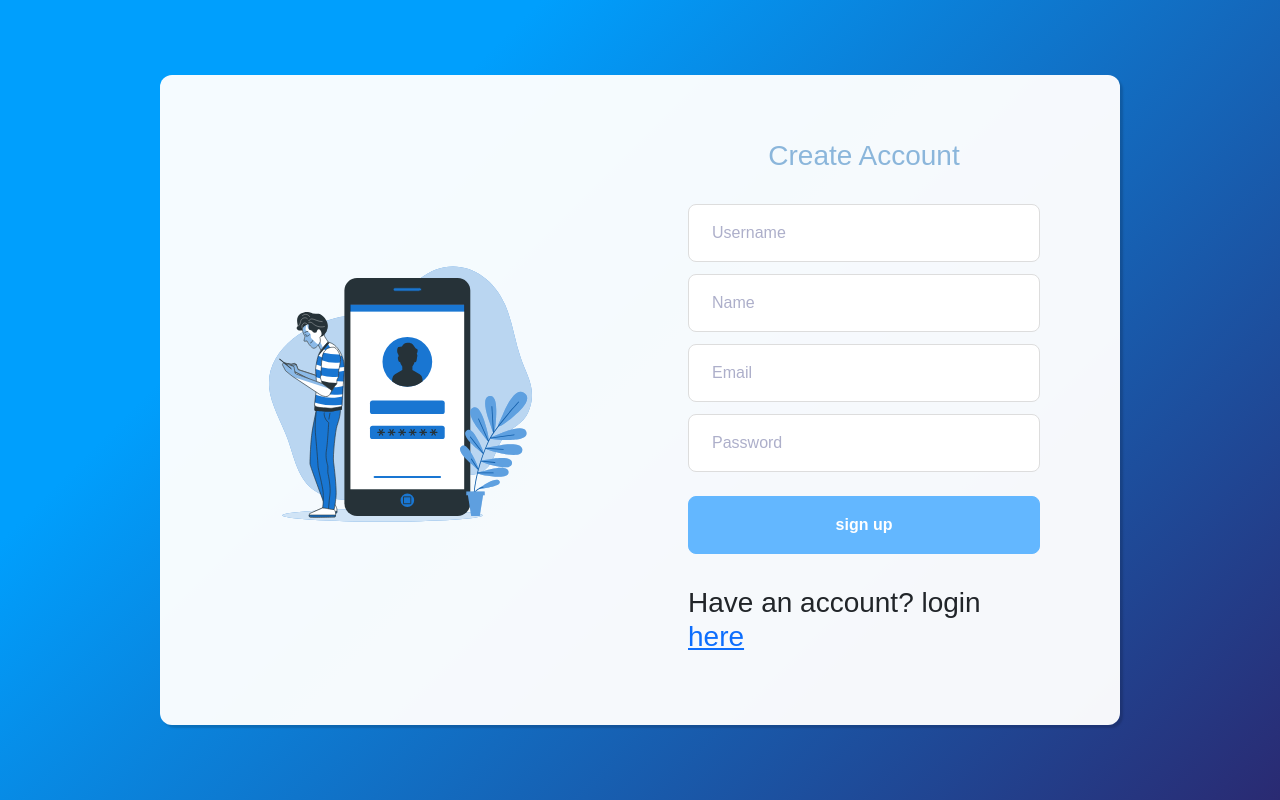
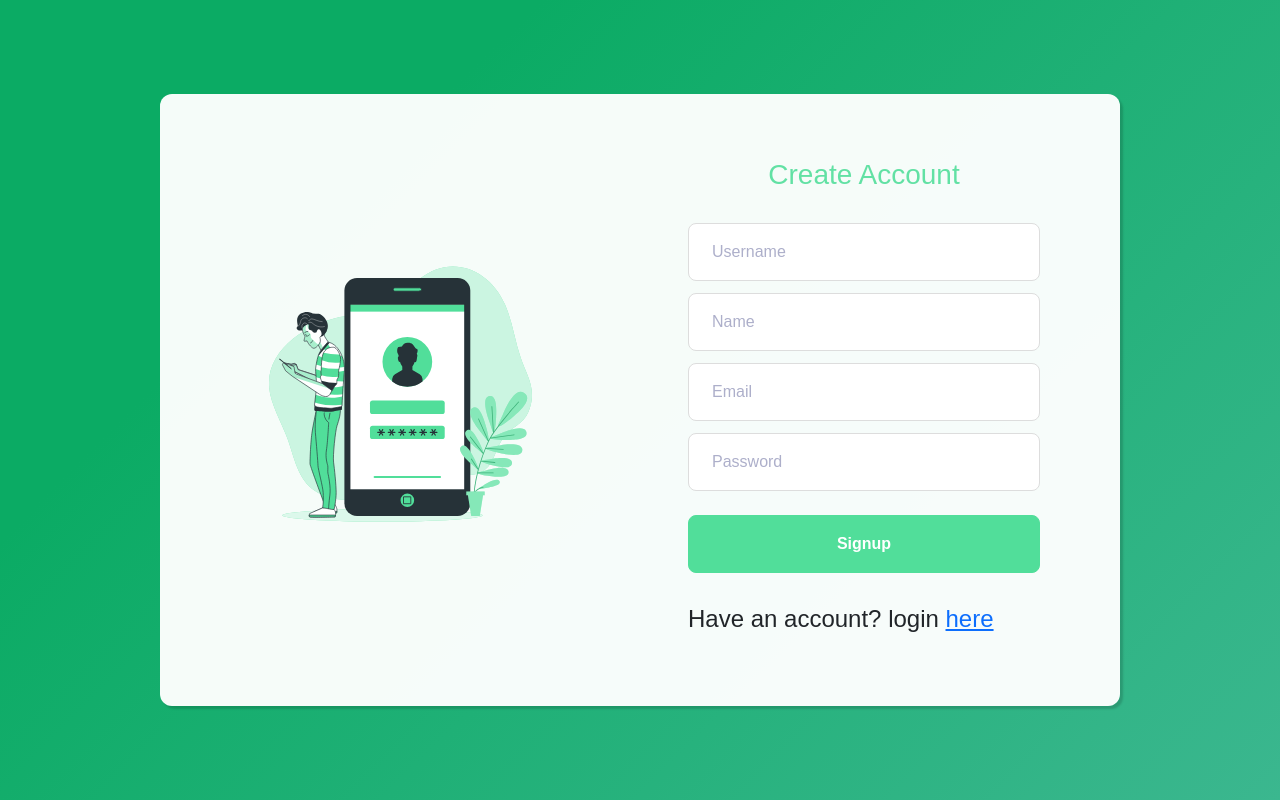
Before and after one commit to ShyrenMore/cashflow-frontend, a React (Create React App) app: page /signup in a window 1280 px wide. Built offline with nearby package versions, Linux system fonts and the light colour scheme; no server answers.

Commit message:
revamp UI for auth pages

```diff
--- a/src/pages/login/Login.js
+++ b/src/pages/login/Login.js
@@ -21,7 +21,7 @@ const Login = () => {
                 {
                     onSuccess: (data) => {
                         auth.actions.login(data.access);
-                        navigate("/");
+                        navigate("/dashboard");
                         resetForm({});
                     },
                 }
@@ -52,7 +52,7 @@ const Login = () => {
                                 aria-autocomplete="none"
                                 value={values.email}
                             />
-                            <span>Username or Email</span>
+                            <span>Username</span>
                         </div>
                         <div className="form_row">
                             <input
@@ -73,7 +73,7 @@ const Login = () => {
                         <div className="form_row"></div>
                         <div className="form_row">
                             <button type="submit">
-                                {isLoading ? "loading..." : "log in"}
+                                {isLoading ? "Hold on!..." : "Login"}
                             </button>
                         </div>
                     </form>
--- a/src/pages/signup/Signup.css
+++ b/src/pages/signup/Signup.css
@@ -3,10 +3,9 @@
   -webkit-box-align: center;
           align-items: center;
   background: #614385;
-  background: -webkit-linear-gradient(to right, #516395, #614385);
-  background: linear-gradient(to right, #58BCF5, #614385);
-  background-color: #2a2a72;
-    background-image: linear-gradient(315deg, #2a2a72 0%, #009ffd 74%);
+ background-color: #3bb78f;
+background-image: linear-gradient(315deg, #3bb78f 0%, #0bab64 74%);
+
   display: -webkit-box;
   display: flex !important;
   font-family: "Rajdhani", sans-serif;
@@ -15,7 +14,7 @@
           justify-content: center;
   z-index: -1;
 }
-/* #63B7FF */
+/* #51de9a */
 .contact_wrapper{
   background:rgba(255, 255, 255, 0.959);
   box-shadow: 3px 3px 2px rgba(0,0,0,0.15);
@@ -32,7 +31,7 @@
   padding:0 3em;
 }
 .right_side > h2{
-  color:#8bb6db;
+  color:#62E1A4;
   font-size: 1.75em;
   text-align: center;
 }
@@ -88,14 +87,14 @@ form > .form_row > input:valid + span{
 }
 form > .form_row > input:focus + span{
   top:0;
-  color: #63B7FF;
+  color: #51de9a;
   font-weight: 600;
 }
 form > .form_row > input:required{
   box-shadow: none;
 }
 form > .form_row > input:focus{
-  border-color:#63B7FF;
+  border-color:#51de9a;
   outline:none;
 }
 form > .form_row > input:focus:invalid{
@@ -106,19 +105,19 @@ form > .form_row > input:focus:valid{
   top:0;
 }
 form > .form_row > button{
-  background-color:#63B7FF;
-  border:.10em solid #63B7FF;
+  background-color:#51de9a;
+  border:.10em solid #51de9a;
   color:#fff;
   cursor: pointer;
   font-weight: bold;
   /* transition:all 300ms ease; */
 }
 form > .form_row > button:focus{
-  border:0.1em solid #3ba4ff;
+  border:0.1em solid #49C88B;
   outline:none;
 }
 form> .form_row > button:hover{
-  background:#40a5fd;
+  background:#49C88B;
 }
 .socials-wrapper > h2{
   background:rgba(255, 255, 255, 0.959);
--- a/src/pages/signup/Signup.js
+++ b/src/pages/signup/Signup.js
@@ -26,7 +26,7 @@ const Signup = () => {
                 {
                     onSuccess: (data) => {
                         auth.actions.login(data.tokens.access);
-                        navigate("/");
+                        navigate("/dashboard");
                         resetForm({});
                     },
 
@@ -113,14 +113,14 @@ const Signup = () => {
                         <div className="form_row"></div>
                         <div className="form_row">
                             <button type="submit">
-                                {isLoading ? "loading..." : "sign up"}
+                                {isLoading ? "Signing up..." : "Signup"}
                             </button>
                         </div>
                     </form>
                     <div className="socials-wrapper">
-                        <h3>
+                        <h4>
                             Have an account? login <a href="/login">here</a>
-                        </h3>
+                        </h4>
                     </div>
                 </div>
             </div>
```
Also changed, not shown: src/assets/authImage.svg.
